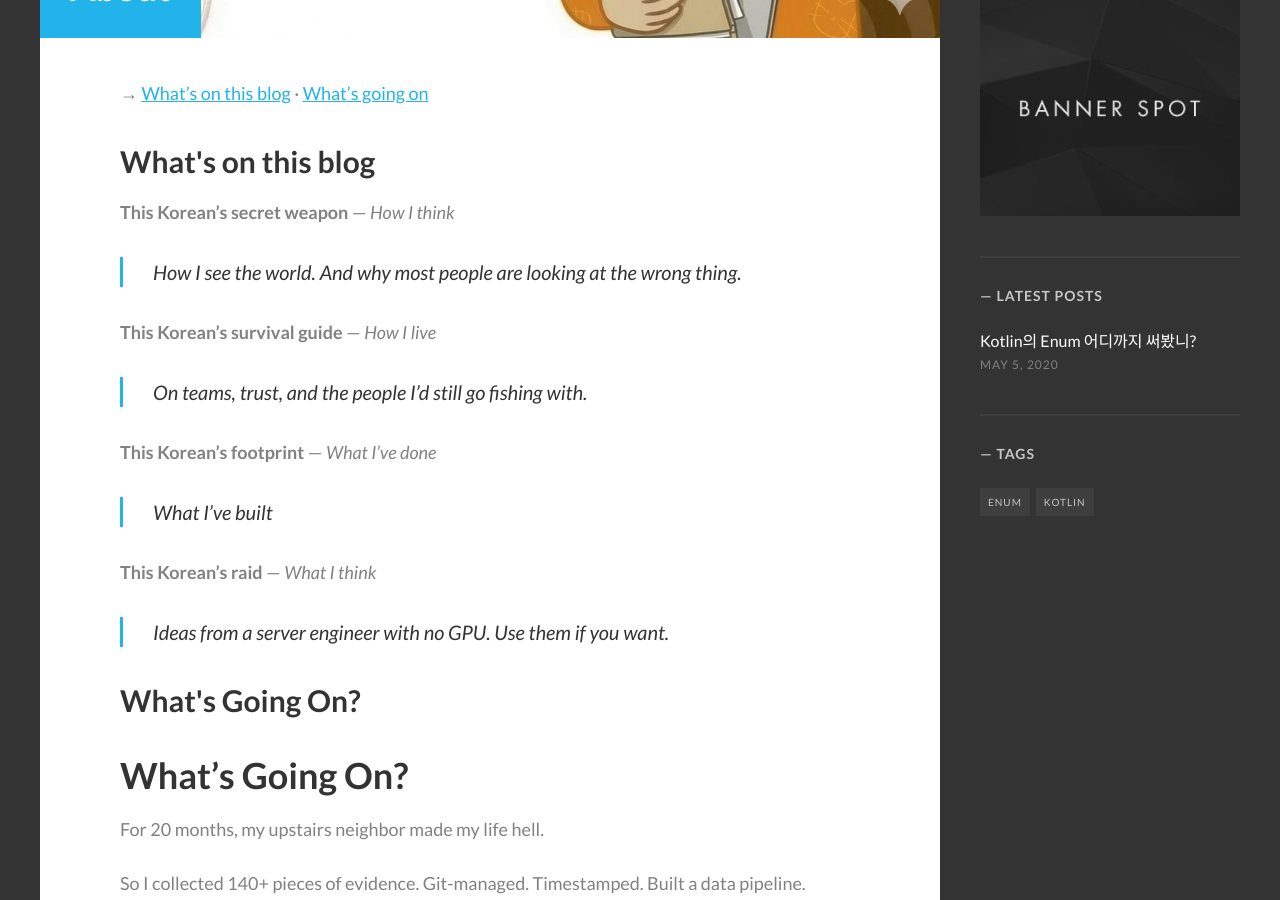
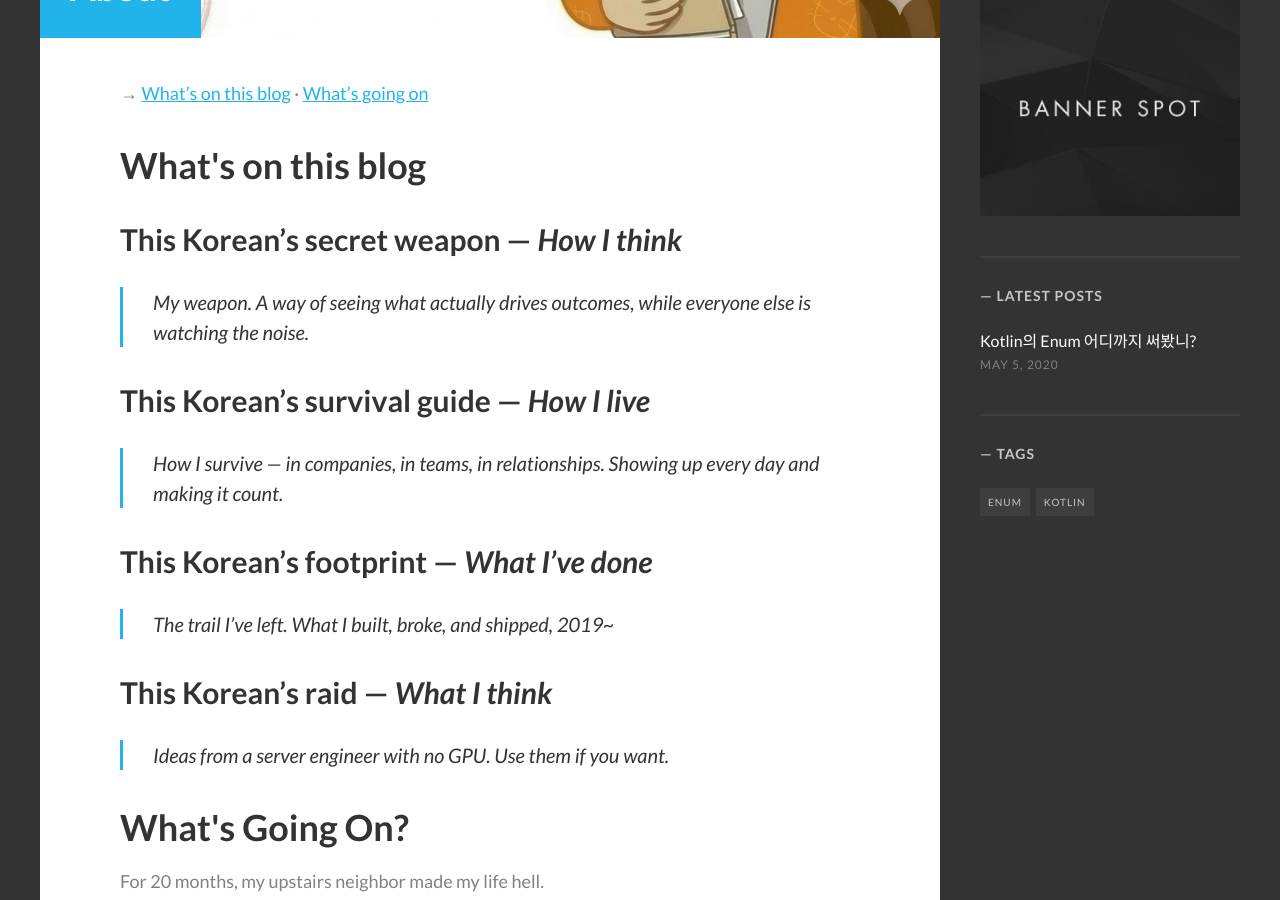
Before and after one commit to banziha104/banziha104.github.io, a Jekyll site: the page built from about.md, in a window 1280 px wide and 900 px high, scrolled down 811 px. Built offline with Jekyll 4.4.1, drawn with Linux system fonts in a browser that asks for light colours.

Commit message:
feature: 새단장을 시작

```diff
--- a/about.md
+++ b/about.md
@@ -7,24 +7,24 @@ banner_image: aboutPage.jpeg
 
 → [What's on this blog](#blog) · [What's going on](#story)
 
-<h2 id="blog">What's on this blog</h2>
+<h1 id="blog">What's on this blog</h1>
 
-**This Korean's secret weapon** — *How I think*
-> How I see the world. And why most people are looking at the wrong thing.
+## **This Korean's secret weapon** — *How I think*
+> My weapon. A way of seeing what actually drives outcomes,
+> while everyone else is watching the noise.
 
-**This Korean's survival guide** — *How I live*
-> On teams, trust, and the people I'd still go fishing with.
+## **This Korean's survival guide** — *How I live*
+> How I survive — in companies, in teams, in relationships.
+> Showing up every day and making it count.
 
-**This Korean's footprint** — *What I've done*
-> What I've built
+## **This Korean's footprint** — *What I've done*
+> The trail I've left. What I built, broke, and shipped, 2019~
 
-**This Korean's raid** — *What I think*
-> Ideas from a server engineer with no GPU. Use them if you want.
+## **This Korean's raid** — *What I think*
+> Ideas from a server engineer with no GPU.
+> Use them if you want.
 
-
-<h2 id="story">What's Going On?</h2>
-
-# What's Going On?
+<h1 id="story">What's Going On?</h1>
 
 For 20 months, my upstairs neighbor made my life hell.
 
```
